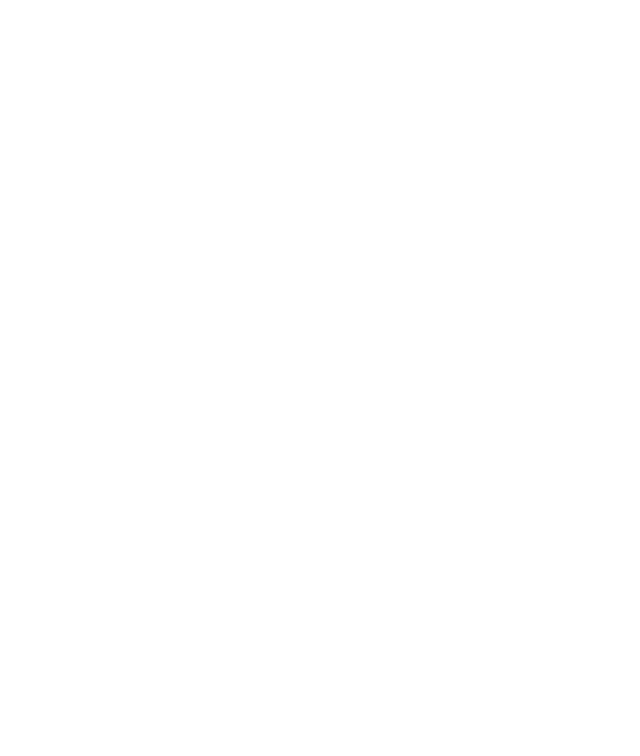
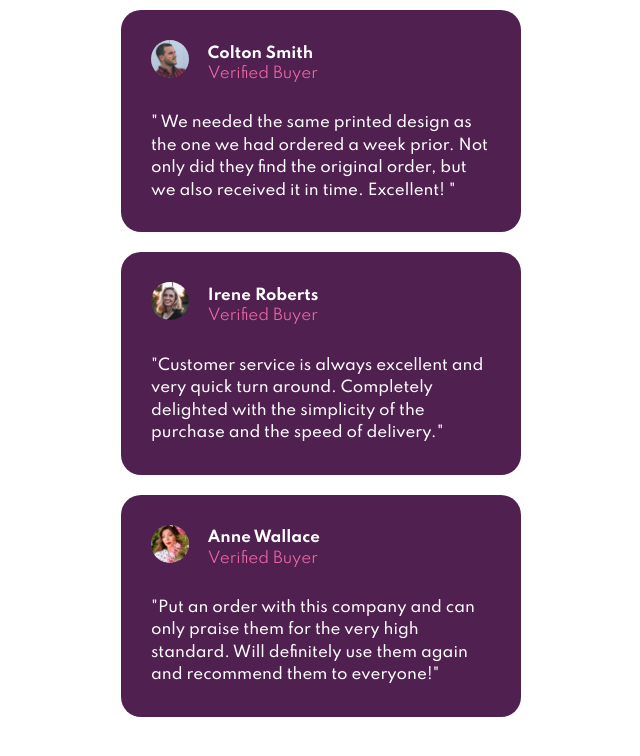
Before and after one commit to Iamronaldosunmu/social-proof-section, a plain HTML site: page index.html in a window 1280 px wide. Shown: the whole page, without its empty margins (319-959 px from the left). Drawn offline with Linux system fonts and the light colour scheme.

Commit message:
Created the testimonial Block

```diff
--- a/css/styles.css
+++ b/css/styles.css
@@ -72,10 +72,11 @@ body {
   padding: 3rem;
   overflow: hidden;
   border-radius: 20px;
+  margin-bottom: 2rem;
 }
 
 .block {
-  max-width: 450px;
+  max-width: 400px;
   margin-left: auto;
   margin-right: auto;
 }
--- a/index.html
+++ b/index.html
@@ -22,5 +22,53 @@
     <link rel="stylesheet" href="css/normalize.css" />
     <link rel="stylesheet" href="css/styles.css" />
   </head>
-  <body style="padding: 1rem"></body>
+  <body style="padding: 1rem">
+    <div class="block block--testimonial">
+      <div class="testimonial">
+        <div class="user__profile">
+          <img src="images/image-colton.jpg" alt="" class="user__image" />
+          <div class="user__info">
+            <p class="user__name">Colton Smith</p>
+            <p class="type">Verified buyer</p>
+          </div>
+        </div>
+
+        <div class="user__review">
+          " We needed the same printed design as the one we had ordered a week
+          prior. Not only did they find the original order, but we also received
+          it in time. Excellent! "
+        </div>
+      </div>
+      <div class="testimonial">
+        <div class="user__profile">
+          <img src="images/image-irene.jpg" alt="" class="user__image" />
+          <div class="user__info">
+            <p class="user__name">Irene Roberts</p>
+            <p class="type">Verified buyer</p>
+          </div>
+        </div>
+
+        <div class="user__review">
+          "Customer service is always excellent and very quick turn around.
+          Completely delighted with the simplicity of the purchase and the speed
+          of delivery."
+        </div>
+      </div>
+      <div class="testimonial">
+        <div class="user__profile">
+          <img src="images/image-anne.jpg" alt="" class="user__image" />
+          <div class="user__info">
+            <p class="user__name">Anne Wallace</p>
+            <p class="type">Verified buyer</p>
+          </div>
+        </div>
+
+        <div class="user__review">
+          "Put an order with this company and can only praise them for the very
+          high standard. Will definitely use them again and recommend them to
+          everyone!"
+        </div>
+      </div>
+    </div>
+  </body>
 </html>
```
Also changed, not shown: Components/TestimonialBlock.html (added, +46 -0 lines).
